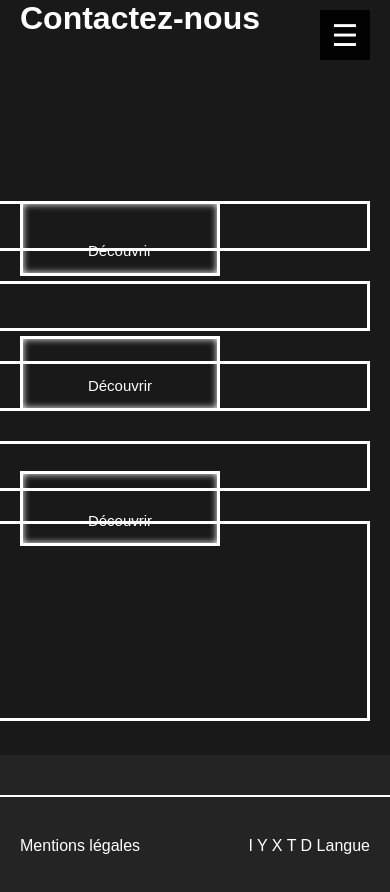
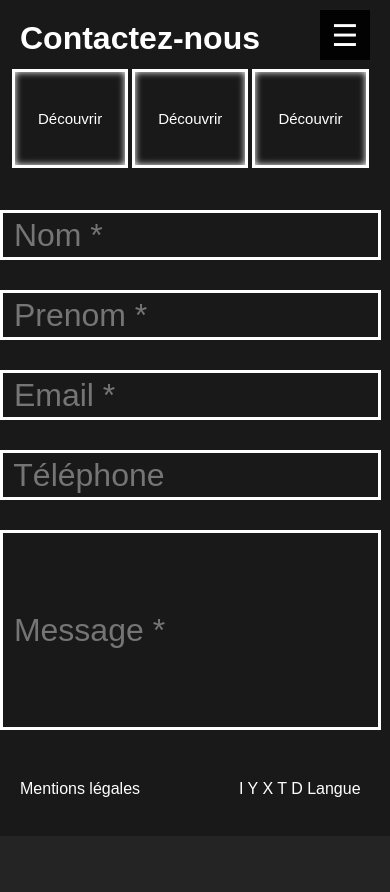
Before and after one commit to XERTAY/beyond.github.io, a plain HTML site: page gabari.html in a window 390 px wide. After the commit the page ends 844 px from the top, so only its background shows below. Drawn offline with Linux system fonts and the light colour scheme.

Commit message:
footer fixes

```diff
--- a/css/navfooter.css
+++ b/css/navfooter.css
@@ -134,6 +134,7 @@ nav .mainMenu.slideInOut {
 /* Down To Up */
 
 .DownToUp {
+    display: none;
     position: fixed;
     top: calc(100% - 110px); /* Ajustez la valeur selon vos besoins */
     right: 20px;
@@ -179,8 +180,9 @@ footer {
 
 footer h2 {
     font-size: 4rem;
-    margin-top: 0; /* Supprimer la marge par défaut du h2 */
+    margin-top: 20px;
     padding-left: 20px;
+    grid-column: span 2;
 }
 
 .boutons {
@@ -213,12 +215,6 @@ button {
     padding-right: 20px;
 }
 
-.inputs input
-{
-    margin-top: 30px;
-    margin-bottom: 30px;
-}
-
 .inputs :last-child {
     height: 200px;
 }
@@ -227,11 +223,12 @@ input {
     display: block;
     width: 800px;
     height: 50px;
-    border:3px solid #ffffff;
-    background-color:transparent;
-    color:#ffffff;
+    border: 3px solid #ffffff;
+    background-color: transparent;
+    color: #ffffff;
     font-size: 2rem;
-
+    margin-top: 30px;
+    margin-bottom: 30px;
 }
 
 .separator {
@@ -294,8 +291,40 @@ input {
 
 @media (max-width: 600px)
 {
+    footer {
+        grid-template-columns: 1fr;
+        grid-template-rows: repeat(3,auto);
+        gap :0;
+    }
+
     footer h2 {
-        grid-column: span 2;
         font-size: 2rem;
+        grid-row: 1;
+    }
+
+    .boutons {
+        grid-column: 1;
+        display: flex;
+        flex-direction: row;
+        padding: 10px;
+        grid-row: 2;
+      }
+    .boutons a {
+        display: inline-block;
+        width: auto;
+        height: auto;
+        text-align: center;
+        margin: 2px;
+    }
+    .inputs {
+        grid-column: 1;
+        grid-row: 3;
+        padding: 0;
     }
 }
+
+@media (max-width:1500px) {
+    input {
+        width: 100%;
+    }
+}
--- a/gabari.html
+++ b/gabari.html
@@ -34,7 +34,7 @@
 
     <div class="DownToUp" id="scrollButton">
         <button onclick="scrollToTop()">
-            <p><i class="arrow"></i></p>
+            <i class="arrow"></i>
         </button>
     </div>
 
```
Also changed, not shown: apropos.html (+1 -1 lines), beyondlife.html (+1 -1 lines), css/accueil.css (+0 -7 lines), logiciels.html (+1 -1 lines).
